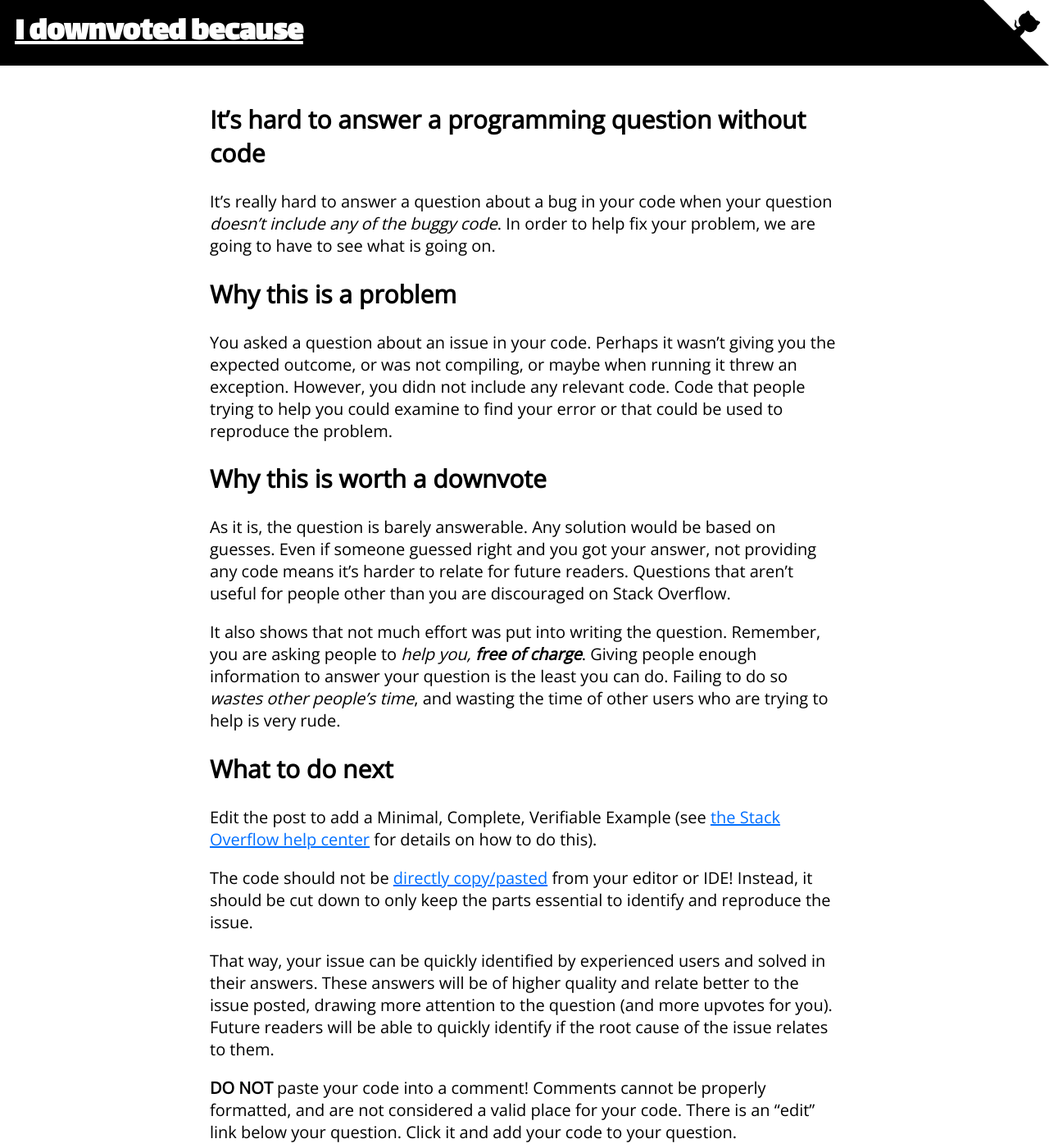
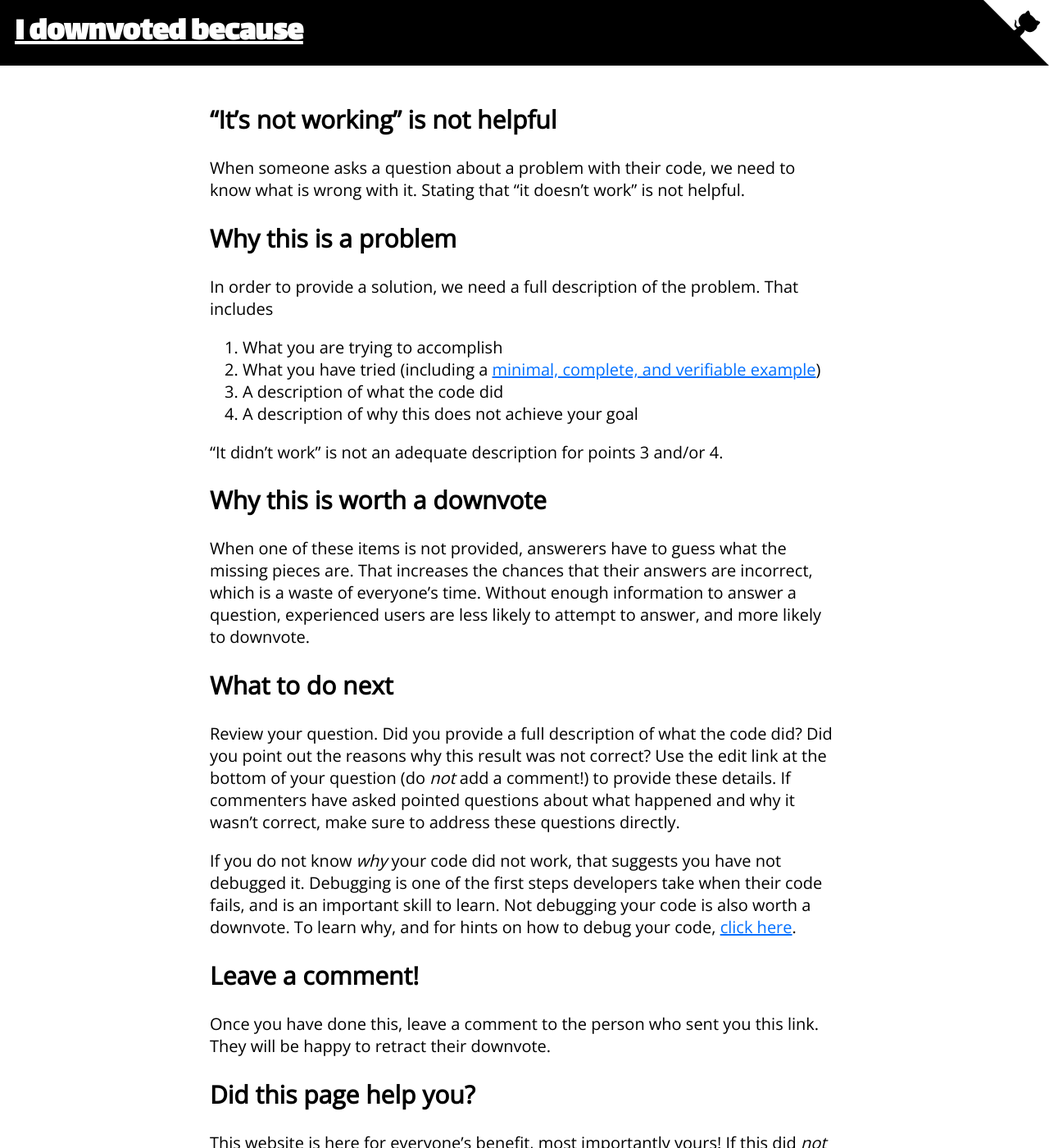
Before and after one commit to WillSullivan/idownvotedbecause, a Jekyll site: the page built from stackoverflow/itsnotworking.md, in a window 1280 px wide and 1400 px high. Shown: the whole window at 82% size. Built offline with Jekyll 4.4.1, drawn with Linux system fonts in a browser that asks for light colours; comment, search, counter and statistics services are not loaded; our own code applies the rules of GitHub Pages for plain Markdown files; some of the changed text lies outside the part shown.

Commit message:
damned front matter dicked

```diff
--- a/stackoverflow/itsnotworking.md
+++ b/stackoverflow/itsnotworking.md
@@ -8,29 +8,28 @@ redirect_from:
   - noCode/
   - Nocode
 ---
-## It's hard to answer a programming question without code {#introduction}
-It's really hard to answer a question about a bug in your code when your question *doesn't include any of the buggy code*. In order to help fix your problem, we are going to have to see what is going on.
+## "It's not working" is not helpful {#introduction}
+When someone asks a question about a problem with their code, we need to know what is wrong with it. Stating that "it doesn't work" is not helpful.
 
 ## Why this is a problem {#whythisisaproblem}
-You asked a question about an issue in your code.  Perhaps it wasn't giving you the expected outcome, or was not compiling, or maybe when running it threw an exception.  However, you didn not include any relevant code.  Code that people trying to help you could examine to find your error or that could be used to reproduce the problem.
+In order to provide a solution, we need a full description of the problem. That includes
+
+ 1. What you are trying to accomplish
+ 2. What you have tried (including a [minimal, complete, and verifiable example](https://stackoverflow.com/help/mcve))
+ 3. A description of what the code did
+ 4. A description of why this does not achieve your goal
+
+"It didn't work" is not an adequate description for points 3 and/or 4.
 
 ## Why this is worth a downvote {#whythisisworthadownvote}
-As it is, the question is barely answerable. Any solution would be based on guesses.  Even if someone guessed right and you got your answer, not providing any code means it's harder to relate for future readers.  Questions that aren't useful for people other than you are discouraged on Stack Overflow.
-
-It also shows that not much effort was put into writing the question. Remember, you are asking people to *help you,* ***free of charge***.  Giving people enough information to answer your question is the least you can do. Failing to do so *wastes other people's time*, and wasting the time of other users who are trying to help is very rude.
+When one of these items is not provided, answerers have to guess what the missing pieces are. That increases the chances that their answers are incorrect, which is a waste of everyone's time. Without enough information to answer a question, experienced users are less likely to attempt to answer, and more likely to downvote.
 
 ## What to do next {#whattodonext}
-Edit the post to add a Minimal, Complete, Verifiable Example (see [the Stack Overflow help center](http://stackoverflow.com/help/mcve) for details on how to do this).
+Review your question. Did you provide a full description of what the code did? Did you point out the reasons why this result was not correct? Use the edit link at the bottom of your question (do *not* add a comment!) to provide these details. If commenters have asked pointed questions about what happened and why it wasn't correct, make sure to address these questions directly.
 
-The code should not be [directly copy/pasted]({% link stackoverflow/toomuchcode.md %}) from your editor or IDE! Instead, it should be cut down to only keep the parts essential to identify and reproduce the issue.
+If you do not know *why* your code did not work, that suggests you have not debugged it. Debugging is one of the first steps developers take when their code fails, and is an important skill to learn. Not debugging your code is also worth a downvote. To learn why, and for hints on how to debug your code, [click here](http://idownvotedbecau.se/nodebugging/).
 
-That way, your issue can be quickly identified by experienced users and solved in their answers. These answers will be of higher quality and relate better to the issue posted, drawing more attention to the question (and more upvotes for you). Future readers will be able to quickly identify if the root cause of the issue relates to them.
-
-**DO NOT** paste your code into a comment!  Comments cannot be properly formatted, and are not considered a valid place for your code.  There is an "edit" link below your question. Click it and add your code to your question.
-
-Take the time to format your code properly!  If your code is messy, it makes it harder for others to understand what it is doing.  [You can find help formatting your question here.](https://stackoverflow.com/help/formatting)
-
-
+{::comment}The following paragraphs should be added as is to the bottom of all pages{:/}
 ## Leave a comment! {#leaveacomment}
 Once you have done this, leave a comment to the person who sent you this link. They will be happy to retract their downvote.
 
```
